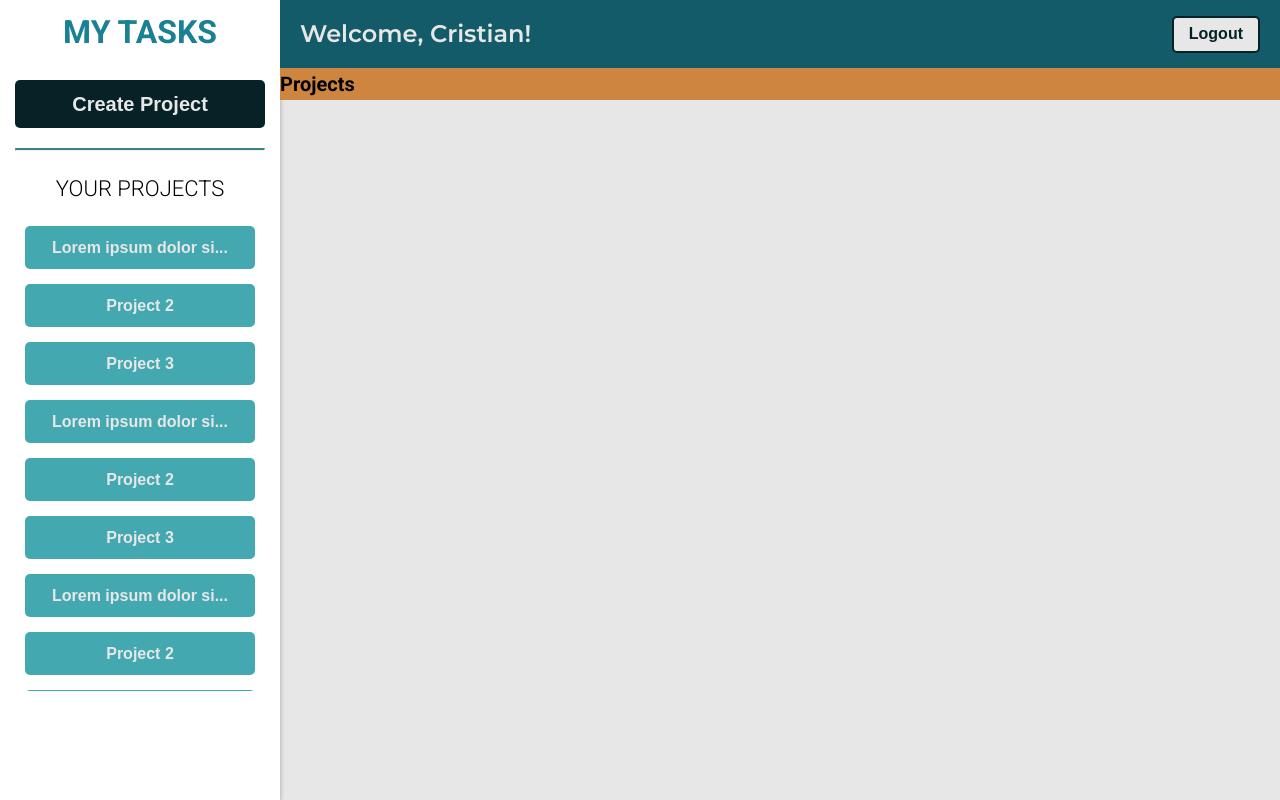
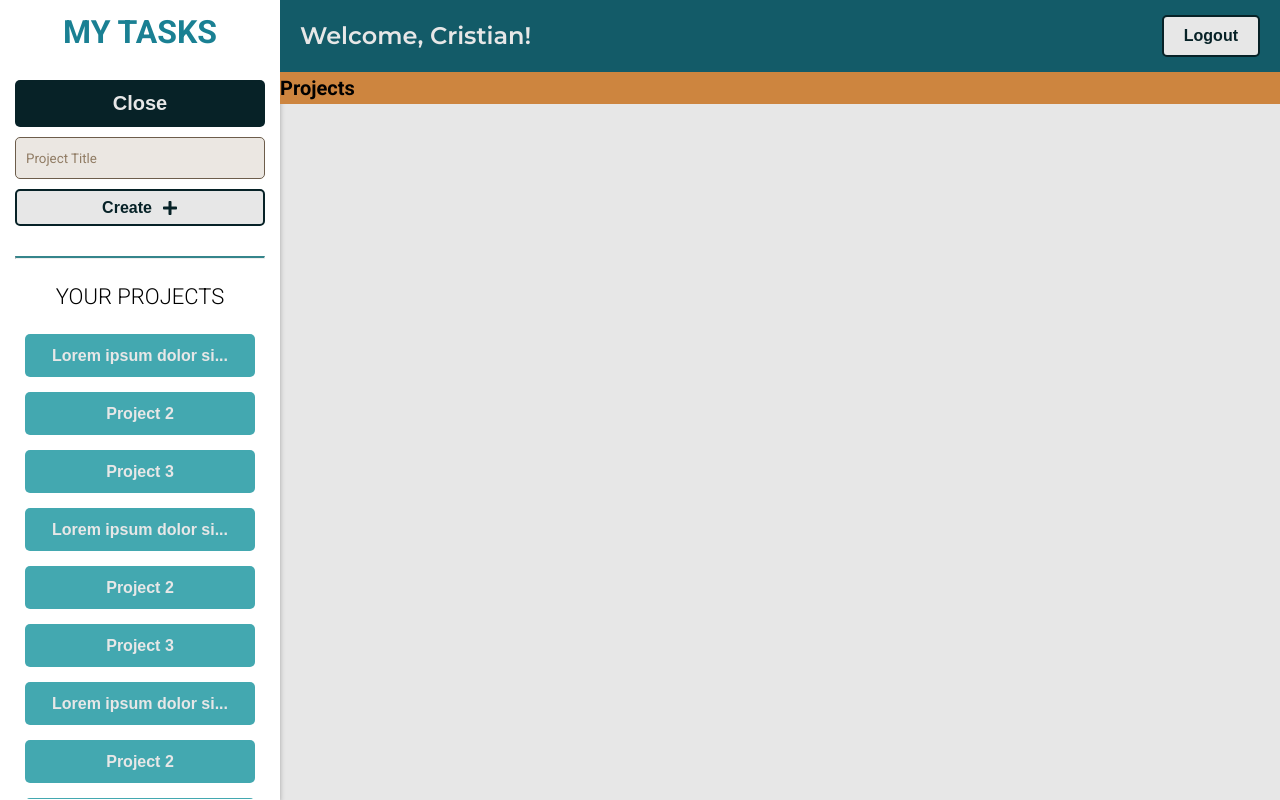
Before and after one commit to cristian-quintanilla/mytasks, a Next.js app: page /projects in a window 1280 px wide. Both pictures are taken after a click on the button "Create Project". Built offline with nearby package versions, Linux system fonts and the light colour scheme.

Commit message:
showing and hiding a form to create a project

```diff
--- a/components/ui/Layout.tsx
+++ b/components/ui/Layout.tsx
@@ -1,8 +1,9 @@
 /* eslint-disable react/no-unescaped-entities */
+import Head from 'next/head';
 import { useState } from 'react';
-import Head from 'next/head';
 import { FaBars, FaTimes } from 'react-icons/fa';
 
+import NewProject from './NewProject';
 import SidebarLink from './SidebarLink';
 
 const projects = [
@@ -172,6 +173,12 @@ const projects = [
 
 const Layout = () => {
 	const [ collapseShow, setCollapseShow ] = useState<string>('hidden');
+	const [ newProjectForm, setNewProjectForm ] = useState<boolean>(false);
+
+	//* Show/hide form for new project
+	const toggleNewProjectForm = () => {
+		setNewProjectForm(!newProjectForm);
+	};
 
 	return (
 		<>
@@ -210,9 +217,20 @@ const Layout = () => {
 						{/* MENU */}
 						<div className='sidebar__collapse-menu'>
 							<nav className='sidebar__colapse-menu-items'>
-								<button className='sidebar__create'>
-									Create Project
+								<button
+									className='sidebar__create'
+									onClick={ toggleNewProjectForm }
+								>
+									{
+										!!newProjectForm
+										? 'Close'
+										: 'Create Project'
+									}
 								</button>
+
+								{
+									!!newProjectForm && <NewProject />
+								}
 
 								<hr className='separator' />
 
--- /dev/null
+++ b/components/ui/NewProject.tsx
@@ -0,0 +1,38 @@
+import React from 'react';
+import { FaPlus } from 'react-icons/fa';
+
+const NewProject = () => {
+	const [ projectTitle, setProjectTitle ] = React.useState<string>('');
+
+	//* Create Project
+	const createProject = (event: React.SyntheticEvent) => {
+		event.preventDefault();
+
+		console.log('Create Project', projectTitle);
+	}
+
+	return (
+		<form
+			className='new-project'
+			onSubmit={ createProject }
+		>
+			<input
+				type='text'
+				name='newProject'
+				className='new-project__input'
+				placeholder='Project Title'
+				autoComplete='off'
+				onChange={ (event) => setProjectTitle(event.target.value) }
+			/>
+
+			<button
+				type='submit'
+				className='new-project__button'
+			>
+				Create <FaPlus />
+			</button>
+		</form>
+	);
+}
+
+export default NewProject;
--- a/styles/base/_base.scss
+++ b/styles/base/_base.scss
@@ -12,10 +12,10 @@
 
 html {
 	box-sizing: border-box;
-	font-size: 50%;
+	font-size: 62.5%;
 
-	@media only screen and (min-width: $bp-medium) {
-		font-size: 62.5%;
+	@media (max-width: $bp-medium) {
+		font-size: 50%;
 	}
 }
 
--- a/styles/base/_utilities.scss
+++ b/styles/base/_utilities.scss
@@ -32,9 +32,9 @@
 
 .separator {
 	border-top: 2px solid $color-secondary;
-	margin: 2rem 20vw;
+	margin: 2rem 4rem;
 
-	@media only screen and (min-width: $bp-medium) {
+	@media (min-width: $bp-medium) {
 		margin: 2rem 0;
 	}
 }
--- a/styles/components/auth.scss
+++ b/styles/components/auth.scss
@@ -12,7 +12,7 @@
 	height: 85vh;
 	width: 40vw;
 
-	@media only screen and (min-width: $bp-medium) {
+	@media (max-width: $bp-medium) {
 		border-radius: $border-radius-small;
 		height: 32.5vh;
 		width: 80vw;
@@ -29,7 +29,7 @@
 	box-shadow: 5px 5px 15px -4px rgba(0, 0, 0, 0.50);
 	padding: 0rem;
 
-	@media only screen and (min-width: $bp-medium) {
+	@media (max-width: $bp-medium) {
 		flex-direction: column;
 	}
 }
@@ -45,7 +45,7 @@
 	height: 85vh;
 	width: 40vw;
 
-	@media only screen and (min-width: $bp-medium) {
+	@media (max-width: $bp-medium) {
 		border-radius: 1.5rem 1.5rem 0 0;
 		height: 62.5vh;
 		width: 80vw;
--- a/styles/components/content.scss
+++ b/styles/components/content.scss
@@ -4,7 +4,7 @@
 	background-color: peru;
 	z-index: 0;
 
-	@media only screen and (min-width: $bp-medium) {
+	@media (min-width: $bp-medium) {
 		margin-left: 28rem;
 	}
 }
--- a/styles/components/header.scss
+++ b/styles/components/header.scss
@@ -29,7 +29,7 @@
 			cursor: pointer;
 		}
 
-		@media only screen and (min-width: $bp-medium) {
+		@media (max-width: $bp-medium) {
 			padding: .75rem 1.5rem;
 		}
 	}
--- /dev/null
+++ b/styles/components/newproject.scss
@@ -0,0 +1,42 @@
+.new-project {
+	display: flex;
+	flex-direction: column;
+	justify-content: center;
+	margin: 0 auto;
+	padding: 1rem 0;
+	width: 75%;
+	gap: 1rem;
+
+	@media (min-width: $bp-medium) {
+		width: 100%;
+	}
+
+	&__input {
+		background-color: lighten($color: $color-grey-dark-1, $amount: 62.5);
+		border: 1px solid $color-grey-dark-2;
+		border-radius: .5rem;
+		outline: none;
+		padding: 1.25rem 1rem;
+		font-family: $font-display;
+
+		&::placeholder {
+			color: lighten($color: $color-grey-dark-1, $amount: 20);
+		}
+	}
+
+	&__button {
+		display: flex;
+		align-items: center;
+		justify-content: center;
+		gap: 1rem;
+
+		background-color: $color-grey-light-1;
+		color: $color-primary;
+		border: 2px solid $color-primary;
+		border-radius: .5rem;
+		font-size: 1.6rem;
+		font-weight: 600;
+		padding: .75rem 0;
+		cursor: pointer;
+	}
+}
--- a/styles/components/sidebar.scss
+++ b/styles/components/sidebar.scss
@@ -43,7 +43,7 @@
 	background-color: #ffffff;
 	box-shadow: 0 1.5px 5px rgba(0, 0, 0, 0.3);
 
-	@media only screen and (min-width: $bp-medium) {
+	@media (min-width: $bp-medium) {
 		display: block;
 		position: fixed;
 		bottom: 0;
@@ -61,7 +61,7 @@
 		padding: 0 1.5rem;
 		width: 100%;
 
-		@media only screen and (min-width: $bp-medium) {
+		@media (min-width: $bp-medium) {
 			flex-direction: column;
 			flex-wrap: nowrap;
 			align-items: stretch;
@@ -82,7 +82,7 @@
 				}
 			}
 
-			@media only screen and (min-width: $bp-medium) {
+			@media (min-width: $bp-medium) {
 				display: none;
 			}
 		}
@@ -96,7 +96,7 @@
 		font-weight: 600;
 		text-transform: uppercase;
 
-		@media only screen and (min-width: $bp-medium) {
+		@media (min-width: $bp-medium) {
 			display: block;
 			font-size: 3.2rem;
 			line-height: 2.5rem;
@@ -115,7 +115,7 @@
 		height: auto;
 		z-index: 10;
 
-		@media only screen and (min-width: $bp-medium) {
+		@media (min-width: $bp-medium) {
 			display: flex !important;
 			flex-direction: column;
 			align-items: stretch;
@@ -128,7 +128,7 @@
 			display: block;
 			margin-bottom: 2rem;
 
-			@media only screen and (min-width: $bp-medium) {
+			@media (min-width: $bp-medium) {
 				display: none;
 				min-width: 100%;
 			}
@@ -162,7 +162,7 @@
 			flex-direction: column;
 			flex: 1 1 0%;
 
-			@media only screen and (min-width: $bp-medium) {
+			@media (min-width: $bp-medium) {
 				margin-top: 1.5rem;
 			}
 		}
@@ -171,7 +171,7 @@
 			display: flex;
 			flex-direction: column;
 
-			@media only screen and (min-width: $bp-medium) {
+			@media (min-width: $bp-medium) {
 				margin-top: 1rem;
 				flex-direction: column;
 				min-width: 100%;
@@ -198,21 +198,21 @@
 			cursor: pointer;
 		}
 
-		@media only screen and (min-width: $bp-medium) {
+		@media (min-width: $bp-medium) {
 			width: 100%;
 		}
 	}
 
 	&__create {
 		@include center-content;
-		@include button(2.2rem, 1.25rem 0, auto, 75%);
+		@include button(2.1rem, 1.2rem 0, auto, 75%);
 
 		&:hover {
 			background-color: $color-secondary;
 			cursor: pointer;
 		}
 
-		@media only screen and (min-width: $bp-medium) {
+		@media (min-width: $bp-medium) {
 			font-size: 2rem;
 			width: 100%;
 		}
@@ -227,7 +227,7 @@
 		padding: 0 1rem;
 		height: 50vh;
 
-		@media only screen and (min-width: $bp-medium) {
+		@media (min-width: $bp-medium) {
 			cursor: pointer;
 			margin-top: 1rem;
 			height: 65vh;
--- a/styles/index.scss
+++ b/styles/index.scss
@@ -9,3 +9,4 @@
 @import './components/sidebar';
 @import './components/content';
 @import './components/header';
+@import './components/newproject';
```
